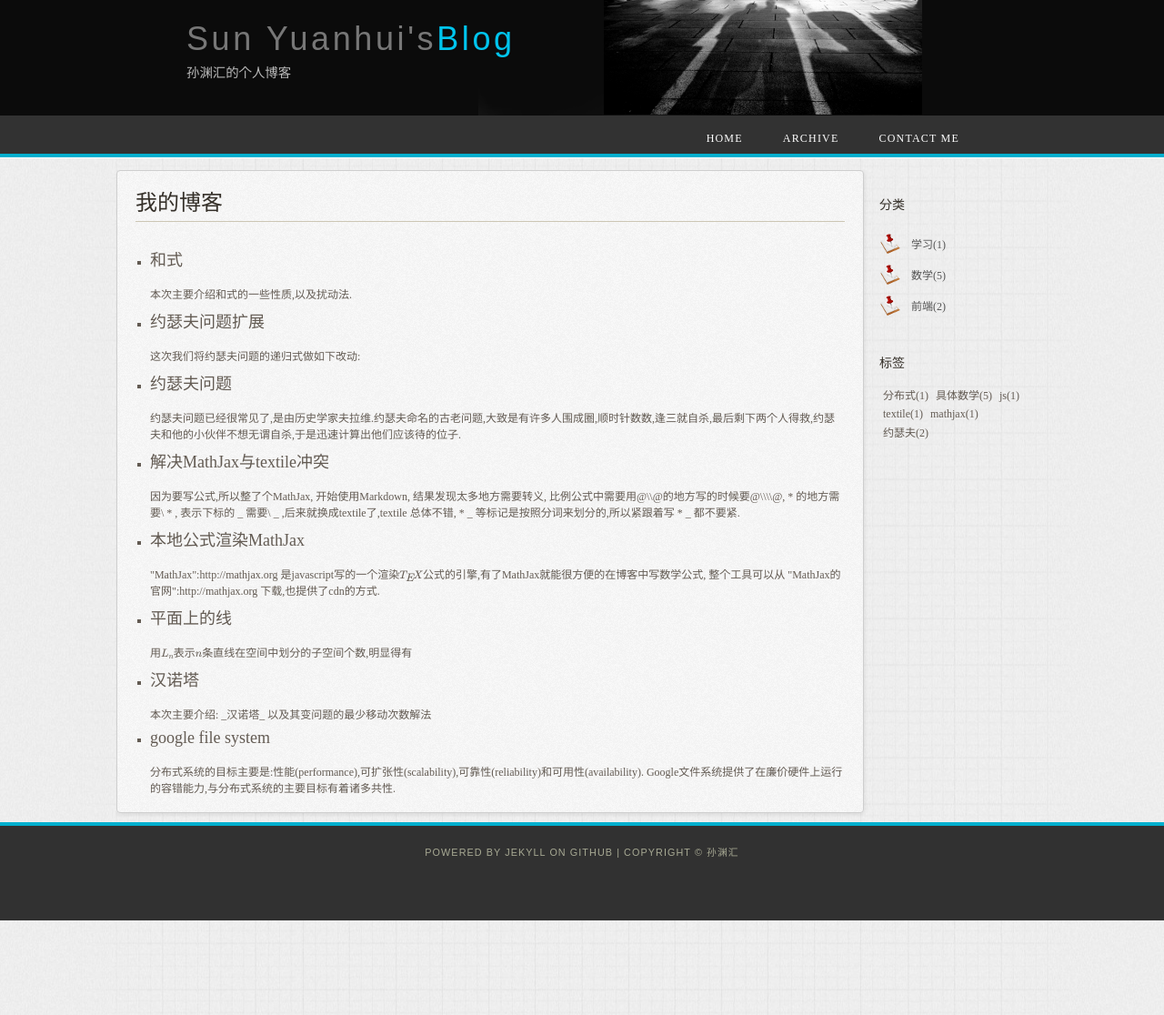
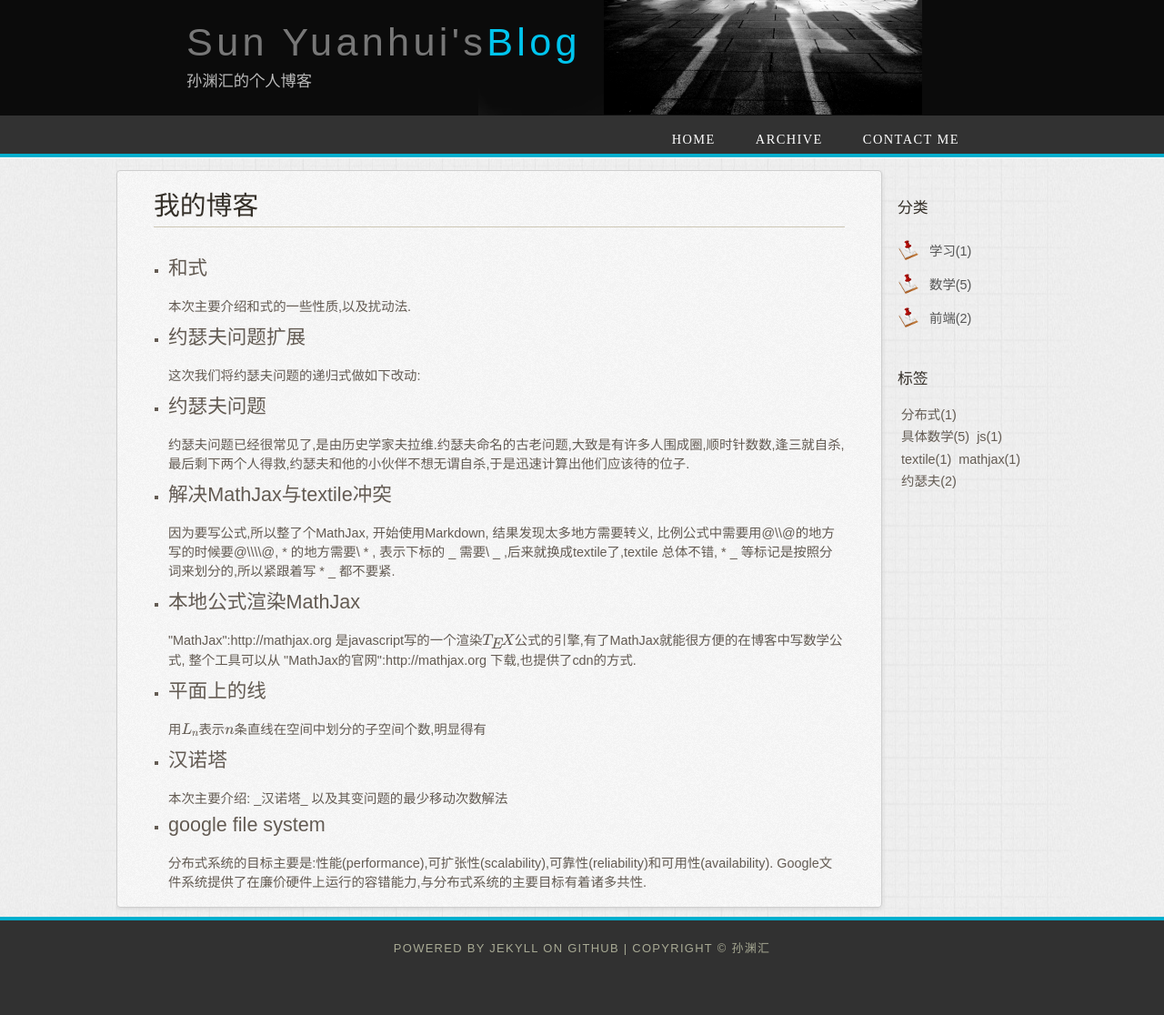
Before and after one commit to johan-sun/syhkiller.github.com, a Jekyll site: the page built from index.html, in a window 1280 px wide. Shown: the whole page at 91% size. Built offline with Jekyll 4.4.1, drawn with Linux system fonts in a browser that asks for light colours; formulas are drawn with MathJax 3; before the commit the page ends 1012 px from its top, so only the background shows below that.

Commit message:
modify font size

```diff
--- a/styles/style.css
+++ b/styles/style.css
@@ -2,13 +2,13 @@ html{height: 100%;}
 
 body
 { /*font-family: arial, sans-serif, "lucida sans";*/
-  /*font-family: "Arial","Microsoft YaHei","黑体","宋体",sans-serif;*/
-  font-family:"Open Sans","Hiragino Sans GB","Helvetica Neue","微软雅黑",serif
+  font-family: "Arial","Microsoft YaHei","黑体","宋体",sans-serif;
   padding: 0px;
   margin: 0px;
-  font-size: .75em;
+  font-size: 0.9em;
   background: url(bg.jpg) repeat-y center;
   color: #635B53;}
+
 
 p
 { margin: 0px;
@@ -54,7 +54,7 @@ form
   margin-right: 10px;}
 
 .right
-{ float: right;
+{ float: left;
   margin-left: 10px;}
 
 .center
@@ -190,7 +190,7 @@ ul#menu li a:hover
 
 .sidebar
 { float: right;
-  width: 160px;
+  width: 140px;
   padding: 20px 25px 15px 15px;}
 
 .sidebar ul
@@ -215,10 +215,10 @@ ul#menu li a:hover
 
 #content
 { text-align: left;
-  width: 780px;
+  width: 760px;
   float: left;
   background: url(article.jpg) repeat top right;
-  padding: 0px 20px;
+  padding: 0px 40px;
   margin-bottom: 10px;
   border: 1px solid rgb(206,206,206);
   border-radius: 4px;
```
